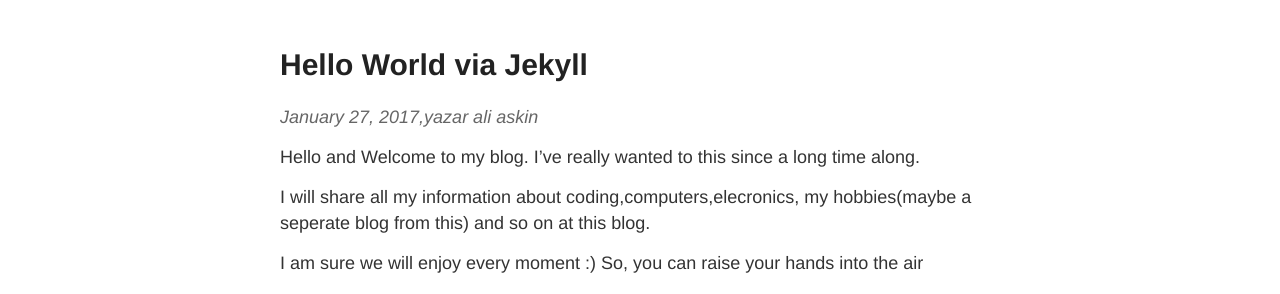
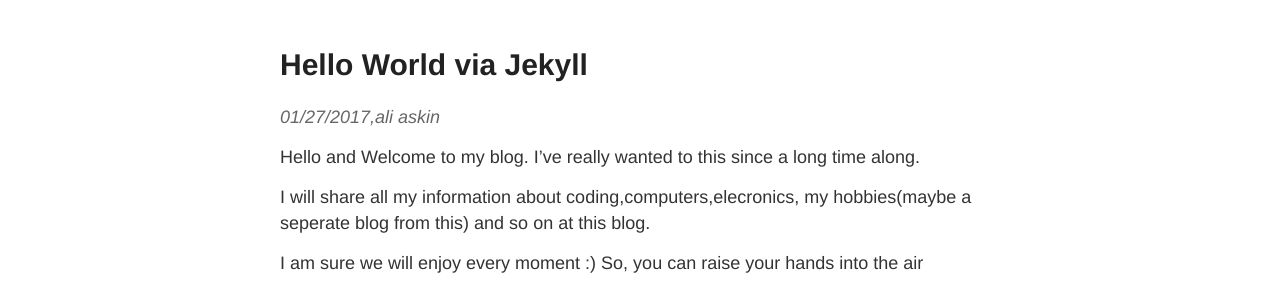
Before and after one commit to darkrpd/darkrpd.github.io, a Jekyll site: the page built from _posts/2017-01-27-hello.markdown, in a window 1280 px wide. Shown: the part 122-416 px from the top of the page. Built offline with Jekyll 4.4.1, drawn with Linux system fonts in a browser that asks for light colours.

Commit message:
Update post.html

```diff
--- a/_layouts/post.html
+++ b/_layouts/post.html
@@ -5,8 +5,7 @@
 <article class="post">
   <h1>{{ page.title }}</h1>
   <div class="date">
-    {{ page.date | date: "%B %e, %Y" }},yazar
-    {{ page.author}}
+    {{ page.date | date: "%m/%d/%Y" }},{{ page.author}}
   </div>
 
 
```
